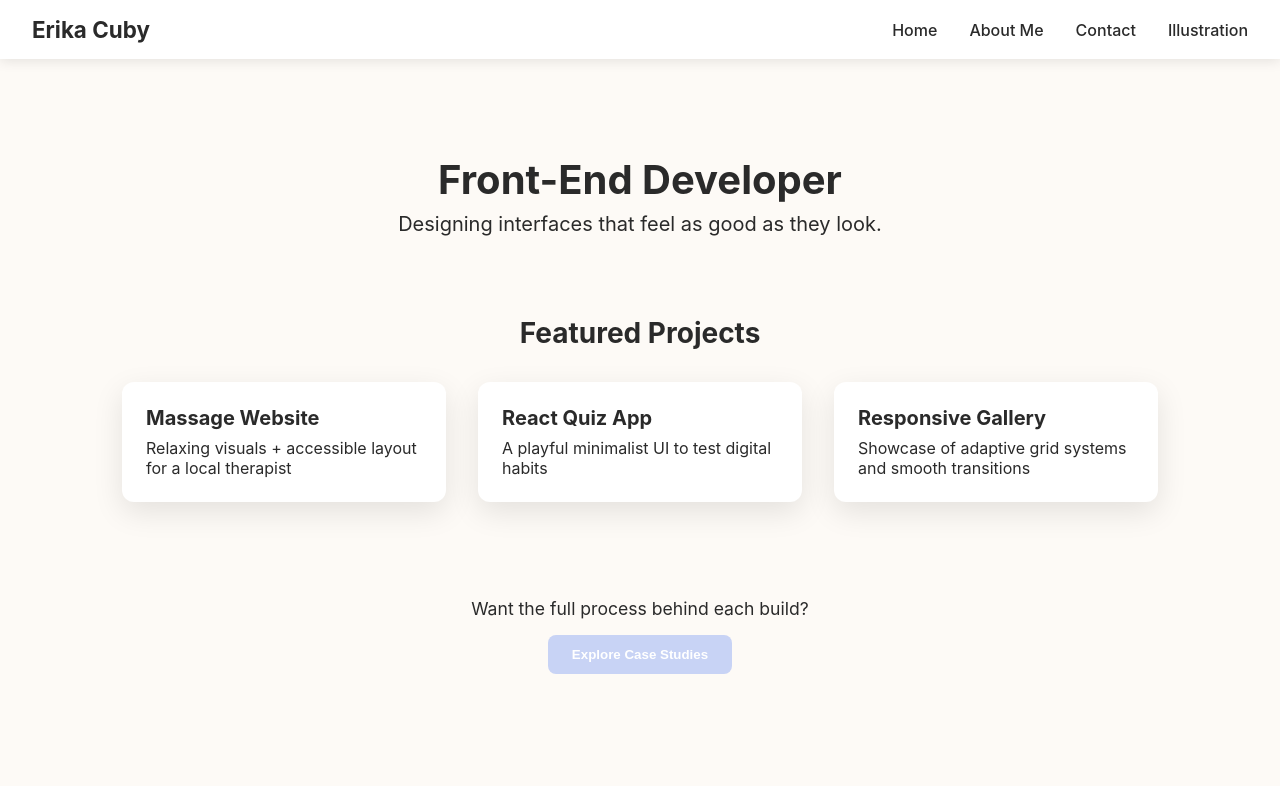
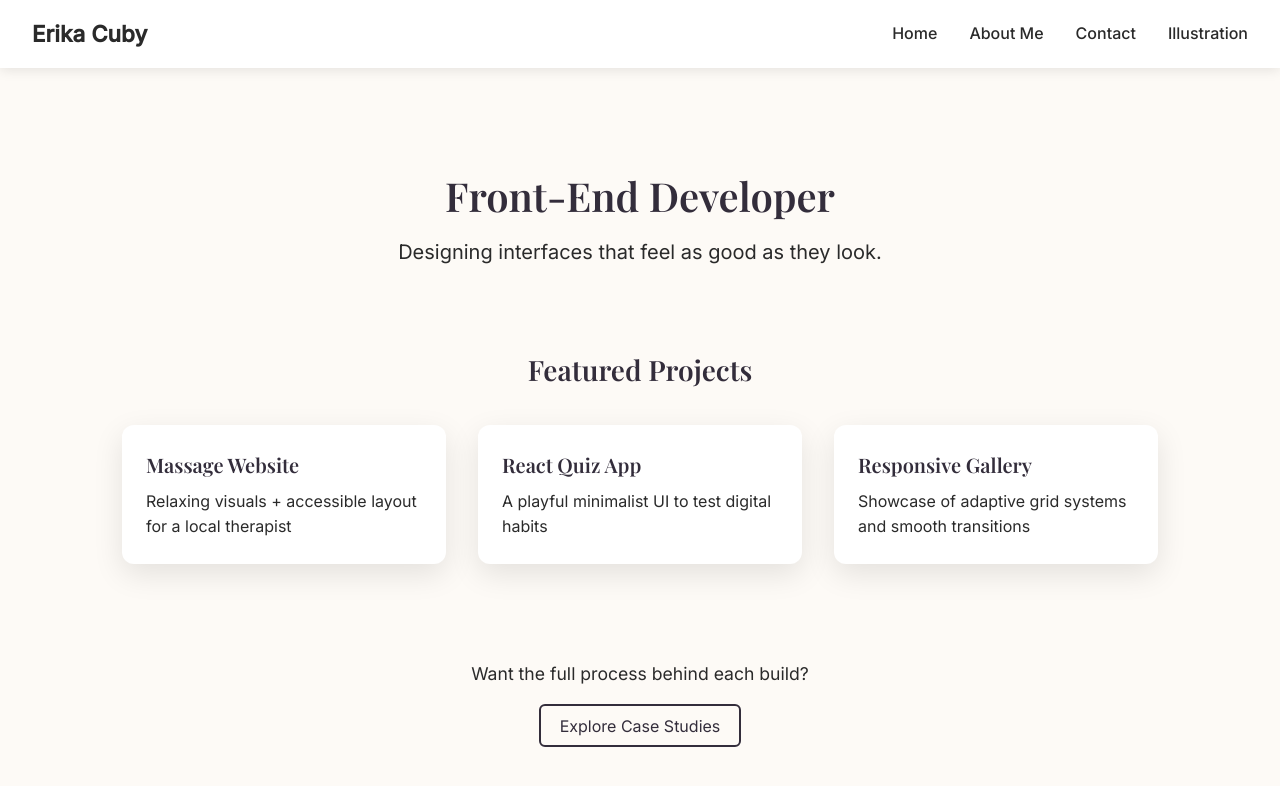
Before and after one commit to ErikaCuby/ek-web-portfolio, a React (Vite) app: page /developer in a window 1280 px wide. Shown: the top 786 px of the page. Built offline with nearby package versions, Linux system fonts and the light colour scheme; the HTML template or start-up script is replaced by a standard one.

Commit message:
Cleaning up variable and index CSS

```diff
--- a/src/components/Navbar.css
+++ b/src/components/Navbar.css
@@ -4,7 +4,7 @@
   align-items: center;
   padding: 1rem 2rem;
   background-color: var(--navbar-bg);
-  color: var(--text);
+  color: var(--text-color);
   box-shadow: 0 2px 12px rgba(0, 0, 0, 0.1);
   position: sticky;
   top: 0;
--- a/src/index.css
+++ b/src/index.css
@@ -1,13 +1,65 @@
+@import url('https://fonts.googleapis.com/css2?family=Playfair+Display:wght@600&family=Inter:wght@400;500&display=swap');
 @import './variables.css';
 
-* {
+/* Global reset + layout */
+*,
+*::before,
+*::after {
+  box-sizing: border-box;
   margin: 0;
   padding: 0;
-  box-sizing: border-box;
 }
 
-body {
-  font-family: var(--font-family);
-  background-color: var(--bg-color);
+html, body {
+  font-family: var(--font-body);
+  color: var(--text-color);
+  background-color: var(--background-color);
+  line-height: 1.6;
+  scroll-behavior: smooth;
+}
+
+h1, h2, h3, h4 {
+  font-family: var(--font-header);
+  color: var(--primary-color);
+  font-weight: 600;
+}
+
+a {
+  text-decoration: none;
+  color: inherit;
+}
+
+/* 🔘 Buttons */
+
+.button {
+  font-family: var(--font-body);
+  font-size: 1rem;
+  padding: 0.6rem 1.2rem;
+  border-radius: 6px;
+  cursor: pointer;
+  transition: background 0.3s ease, color 0.3s ease;
+  border: none;
+}
+
+/* 🟣 Primary Button */
+.button-primary {
+  background-color: var(--primary-color);
+  color: white;
+}
+
+.button-primary:hover {
+  background-color: var(--secondary-color);
   color: var(--text-color);
 }
+
+/* 🌸 Secondary Button */
+.button-secondary {
+  background-color: transparent;
+  color: var(--primary-color);
+  border: 2px solid var(--primary-color);
+}
+
+.button-secondary:hover {
+  background-color: var(--primary-color);
+  color: white;
+}
--- a/src/pages/Developer.css
+++ b/src/pages/Developer.css
@@ -70,25 +70,17 @@
   margin-top: 4rem;
 }
 
+/* CTA */
+.case-study-cta {
+  text-align: center;
+  margin-top: 4rem;
+}
+
 .case-study-cta p {
   font-size: 1.1rem;
   margin-bottom: 1rem;
 }
 
-.case-study-cta button {
-  padding: 0.75rem 1.5rem;
-  background-color: var(--accent-color-code);
-  color: white;
-  border: none;
-  border-radius: 8px;
-  font-weight: 600;
-  cursor: pointer;
-  transition: background-color 0.3s ease;
-}
-
-.case-study-cta button:hover {
-  background-color: var(--accent-color-art);
-}
 
 @media (max-width: 768px) {
   .hero-section {
@@ -111,10 +103,7 @@
     font-size: 1rem;
   }
 
-  .case-study-cta button {
-    width: 100%;
-    max-width: 280px;
-  }
+
 }
 
 /* Extra small screens */
--- a/src/pages/Developer.jsx
+++ b/src/pages/Developer.jsx
@@ -54,7 +54,9 @@ const Developer = ({ transitionFromLanding }) => {
 
             <section className="case-study-cta">
               <p>Want the full process behind each build?</p>
-              <button>Explore Case Studies</button>
+              <button className="button button-secondary">
+                Explore Case Studies
+              </button>
             </section>
           </>
         )}
--- a/src/variables.css
+++ b/src/variables.css
@@ -1,10 +1,17 @@
 :root {
+  /* 🎨 Colors */
+  --primary-color: #332d3b;
+  --secondary-color: #4c4c4c;
   --bg-color: #fdfaf6;
   --text-color: #2a2a2a;
-  --accent-color-code: #c8d3f5;
-  --accent-color-art: #f6c2d9;
-  --font-family: 'Inter', sans-serif;
+  --accent-color-code: #c8d3f5; /* color for the circle code */
+  --accent-color-art: #f6c2d9; /* color for the circle art */
   --radius: 999px;
   --shadow: 0 10px 30px rgba(0, 0, 0, 0.1);
   --navbar-bg: #ffffff;
+
+
+  /* 🖋 Typography */
+  --font-header: 'Playfair Display', serif;
+  --font-body: 'Inter', sans-serif;
 }
```
